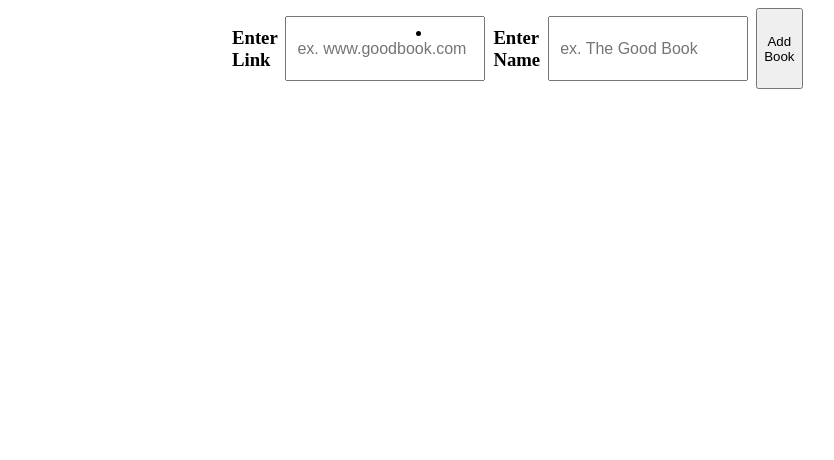
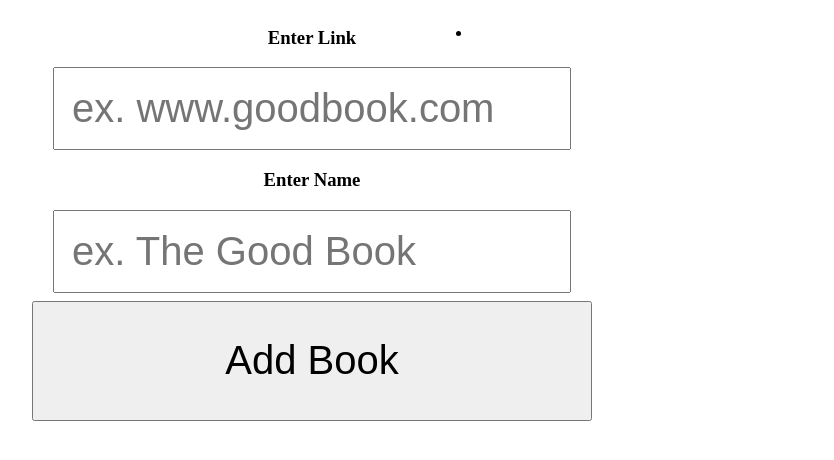
Before and after one commit to eliasgrey9/Dynamic-Dom, a plain HTML site: page index.html in a window 1280 px wide. Shown: the whole page, without its empty margins (316-1150 px from the left). Drawn offline with Linux system fonts and the light colour scheme.

Commit message:
2ndCommit

```diff
--- a/index.css
+++ b/index.css
@@ -7,25 +7,25 @@ height: auto;
 
 .container{
 display: flex;
-justify-content: space-around;
-width: 20vmin;
+flex-direction: column;
+justify-content: center;
+align-items: center;
+align-content: center;
+width: 30vmin;
 height: auto;
 }
 
 input{
 display: flex;
 justify-content: center;
-padding:10px;
-font-size: 2vmin;
-margin:1vmin;
-width:22vmin;
+padding:17px;
+font-size: 5vmin;
+width:60vmin;
 }
 
 button{
-width:10vmin;
-height: auto;
+font-size: 5vmin;
+width:70vmin;
+height: 15vmin;
+margin-top:1vmin;
 }
-
-li{
-
-}
--- a/index.js
+++ b/index.js
@@ -1,33 +1,30 @@
 const body = document.querySelector("body");
-const inputLink = document.querySelector(".link")
-const inputName = document.querySelector(".name")
-const btn = document.querySelector("button")
+const inputLink = document.querySelector(".link");
+const inputName = document.querySelector(".name");
+const btn = document.querySelector("button");
 
 //Creates ul to place li elements in
-const ul = document.createElement("ul");
+let ul = document.createElement("ul");
 body.appendChild(ul);
 
 //Creates li element to appear in ul and be appended by the linkAndName const.
-const li = document.createElement("li");
+let li = document.createElement("li");
+ul.appendChild(li);
 
 let listArray = [];
 let linkAndName = "";
 
 btn.addEventListener("click", (event) => {
-linkAndName = inputLink.value + " " + inputName.value;
-listArray.push(linkAndName);
-console.log(listArray);
-}
-);
-
+  linkAndName = inputLink.value + " " + inputName.value;
+  listArray.push(linkAndName);
+  console.log(listArray);
+});
 
 //renders each item in an array as a list item
- const render = (myList) =>{
- myList.forEach((token)=>{li.append(token);
+const render = (token) => {
+token.forEach((arrItem) =>{
+ul.push(arrItem);
+return ul;
 })
- ul.appendChild(li);
- return ul;
-}
-
-//executes render function
-console.log(render(listArray));
+};
+render(listArray);
```
